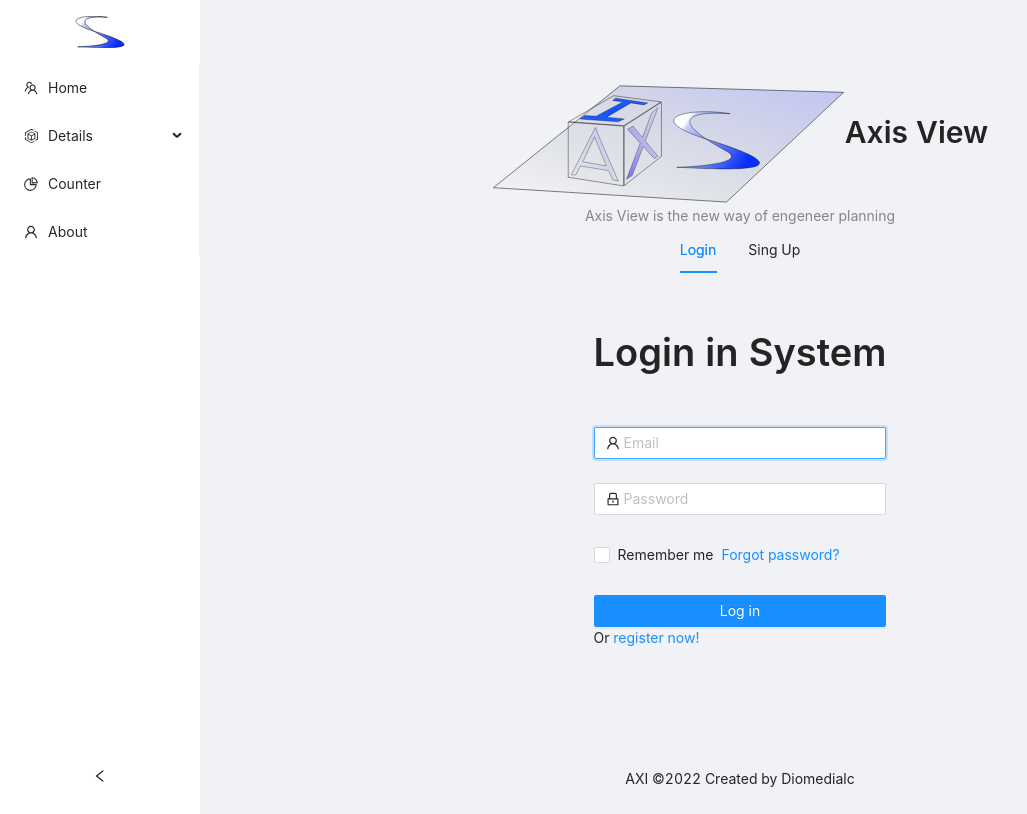
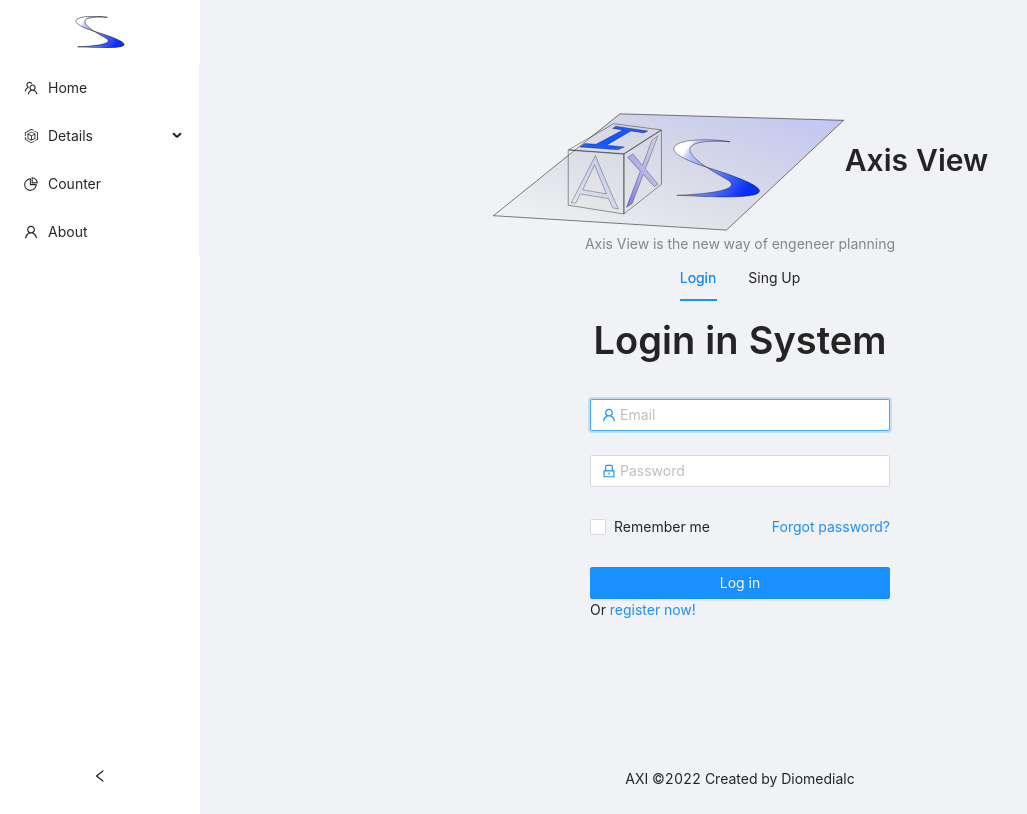
Before and after one commit to soul-on-you/Axis, a React (Create React App) app in the folder client/: page /login in a window 1280 px wide. Shown: the whole page, without its empty margins (0-1027 px from the left). Built offline with nearby package versions, Linux system fonts and the light colour scheme.

Commit message:
update UI, fix Login Form

```diff
--- a/client/package.json
+++ b/client/package.json
@@ -3,6 +3,7 @@
   "version": "0.1.0",
   "private": true,
   "dependencies": {
+    "@ant-design/colors": "^6.0.0",
     "@react-three/drei": "^9.14.1",
     "@react-three/fiber": "^8.0.27",
     "@reduxjs/toolkit": "^1.8.2",
--- /dev/null
+++ b/client/src/components/UI/colors/index.js
@@ -0,0 +1,5 @@
+import { blue, grey } from "@ant-design/colors";
+// console.log(blue); // ['#E6F7FF', '#BAE7FF', '#91D5FF', '#69C0FF', '#40A9FF', '#1890FF', '#096DD9', '#0050B3', '#003A8C', '#002766']
+// console.log(blue.primary); // '#1890FF'
+
+export { blue, grey };
--- a/client/src/components/login/LoginForm.jsx
+++ b/client/src/components/auth/LoginForm.jsx
@@ -92,8 +92,10 @@ import {
   Space,
   Spin,
   Typography,
+  message,
 } from "antd";
-import { Link, useLocation } from "react-router-dom";
+import { blue } from "../UI/colors";
+import { useLocation } from "react-router-dom";
 import styles from "./LoginForm.module.css";
 import { useDispatch } from "react-redux";
 import { useNavigate } from "react-router-dom";
@@ -101,11 +103,11 @@ import { useLoginMutation } from "../../api/AuthApi";
 import { login } from "../../store/slices/AuthSlice";
 import jwt_decode from "jwt-decode";
 
-const LoginForm = () => {
+const LoginForm = ({ setActiveTab }) => {
   const [form] = Form.useForm();
 
   const emailRef = useRef();
-  const [errorMsg, setErrorMsg] = useState("");
+  // const [errorMsg, setErrorMsg] = useState("");
 
   const navigate = useNavigate();
   const location = useLocation();
@@ -118,28 +120,51 @@ const LoginForm = () => {
   }, []);
 
   const handleSubmit = async ({ email, password }) => {
-    setErrorMsg("");
+    // setErrorMsg("");
     try {
-      const {accessToken} = await fetch_login({
+      const { accessToken } = await fetch_login({
         email,
         password,
       }).unwrap();
 
-      console.log(accessToken);
+      // console.log(jwt_decode(accessToken));
 
       dispatch(login({ accessToken, ...jwt_decode(accessToken) }));
-      //   console.log(location);
-      navigate(location.state ? location.state.from.pathname : "/");
+      console.log(location);
+      // navigate(location.state ? location.state.from.pathname : "/");
+      navigate(location.pathname ? location.pathname : "/");
     } catch (err) {
       console.error(err.data);
       if (!err?.status) {
-        setErrorMsg("No server response!");
+        // setErrorMsg("No server response!");
+        message.error("Сервер не отвечает!", 5);
       } else if (err.status === 400) {
-        setErrorMsg(`Invalid email or password. ${err.data.errors[0].msg}!`);
+        // setErrorMsg(`Invalid email or password. ${err.data.errors[0].msg}!`);
+        message.error(
+          `Неверный формат данных. ${
+            err.data.errors[0].param === "email"
+              ? `Электронная почта задана неверно`
+              : err.data.errors[0].param === "password"
+              ? `Пороль не может быть короче 6 символов`
+              : "Неизвестная ошибка"
+          }!`,
+          5
+        );
       } else if (err.status === 401) {
-        setErrorMsg(`Unauthorized. ${err.data.message}!`);
+        // setErrorMsg(`Unauthorized. ${err.data.message}!`);
+        message.error(
+          `Ошибка авторизации. ${
+            err.data.field === "email"
+              ? `Пользователь с логином ${email} не найден`
+              : err.data.field === "password"
+              ? `Неверный пороль`
+              : "Неизвестная ошибка"
+          }!`,
+          5
+        );
       } else {
-        setErrorMsg(`Login failed. ${err.data.message}!`);
+        // setErrorMsg(`Login failed. ${err.data.message}!`);
+        message.error(`Login failed. ${err.data.message}!`, 5);
       }
     }
   };
@@ -170,15 +195,15 @@ const LoginForm = () => {
             Login in System
           </Typography.Title>
 
-          <Alert
+          {/* <Alert
             style={{ display: errorMsg ? "block" : "none" }}
             message={errorMsg}
             type="error"
-          />
+          /> */}
 
-          <></>
           <Spin spinning={isLoading}>
             <Form
+              style={{ minWidth: "300px" }}
               form={form}
               // wrapperCol={{ span: 10, offset: 7 }}
               name="dynamic_rule"
@@ -200,7 +225,7 @@ const LoginForm = () => {
                 ]}
               >
                 <Input
-                  prefix={<UserOutlined className="site-form-item-icon" />}
+                  prefix={<UserOutlined style={{ color: blue.primary }} />}
                   placeholder="Email"
                   ref={emailRef}
                 />
@@ -215,17 +240,28 @@ const LoginForm = () => {
                 ]}
               >
                 <Input
-                  prefix={<LockOutlined className="site-form-item-icon" />}
+                  prefix={<LockOutlined style={{ color: blue.primary }} />}
                   type="password"
                   placeholder="Password"
                 />
               </Form.Item>
-              <Form.Item >
-                <Form.Item name="remember" valuePropName="checked" noStyle>
-                  <Checkbox>Remember me</Checkbox>
-                </Form.Item>
+              <Form.Item>
+                <div
+                  style={{ display: "flex", justifyContent: "space-between" }}
+                >
+                  <Form.Item name="remember" valuePropName="checked" noStyle>
+                    <Checkbox>Remember me</Checkbox>
+                  </Form.Item>
 
-                <Link to={"/"}>Forgot password?</Link>
+                  {/* <Link to={"/"}>Forgot password?</Link> */}
+                  <Typography.Link
+                    // href="https://ant.design"
+                    onClick={() => setActiveTab("login")}
+                    target="_blank"
+                  >
+                    Forgot password?
+                  </Typography.Link>
+                </div>
               </Form.Item>
 
               <Form.Item>
@@ -237,7 +273,14 @@ const LoginForm = () => {
                   Log in
                 </Button>
                 {/* Or <a href="">register now!</a> */}
-                Or <Link to="/register">register now!</Link>
+                Or{" "}
+                <Typography.Link
+                  // href="https://ant.design"
+                  onClick={() => setActiveTab("register")}
+                  target="_blank"
+                >
+                  register now!
+                </Typography.Link>
               </Form.Item>
             </Form>
           </Spin>
--- a/client/src/components/login/LoginForm.module.css
+++ b/client/src/components/auth/LoginForm.module.css
@@ -1,7 +1,8 @@
 .login_form {
     /* max-width: 300px; */
     padding: 20px;
-    margin-top: 20px;
+    padding-top: 0;
+    /* margin-top: 20px; */
     /* height: 100vh; */
   }
   .login_form_forgot {
--- a/client/src/pages/login/Login.jsx
+++ b/client/src/pages/login/Login.jsx
@@ -1,5 +1,5 @@
 import React from "react";
-import LoginForm from "../../components/login/LoginForm";
+import LoginForm from "../../components/auth/LoginForm";
 
 // import Icon from "@ant-design/icons";
 import logo from "../../assets/Axis/Logo.svg";
```
Also changed, not shown: 1 other file (tests, documents, lock files or other folders).
